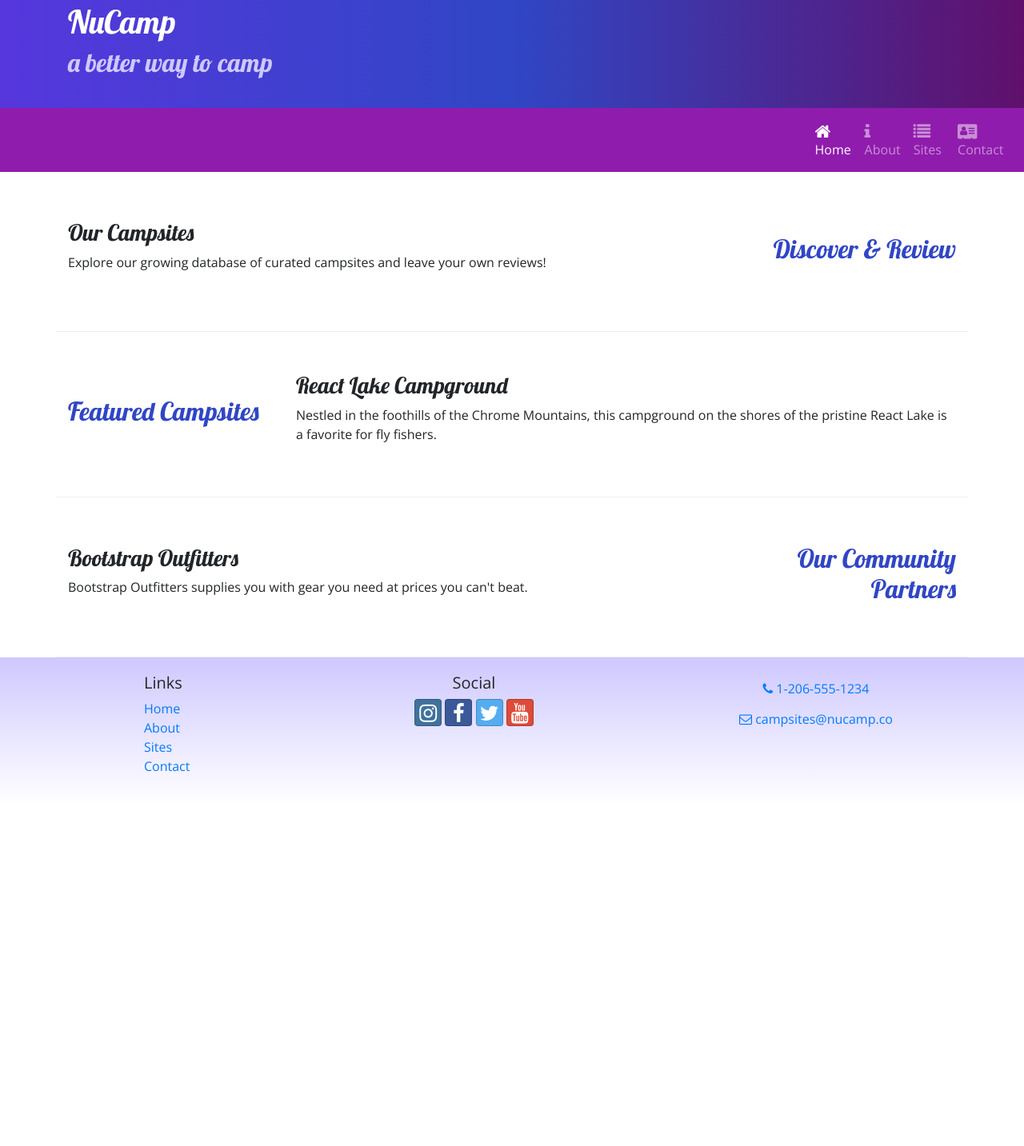
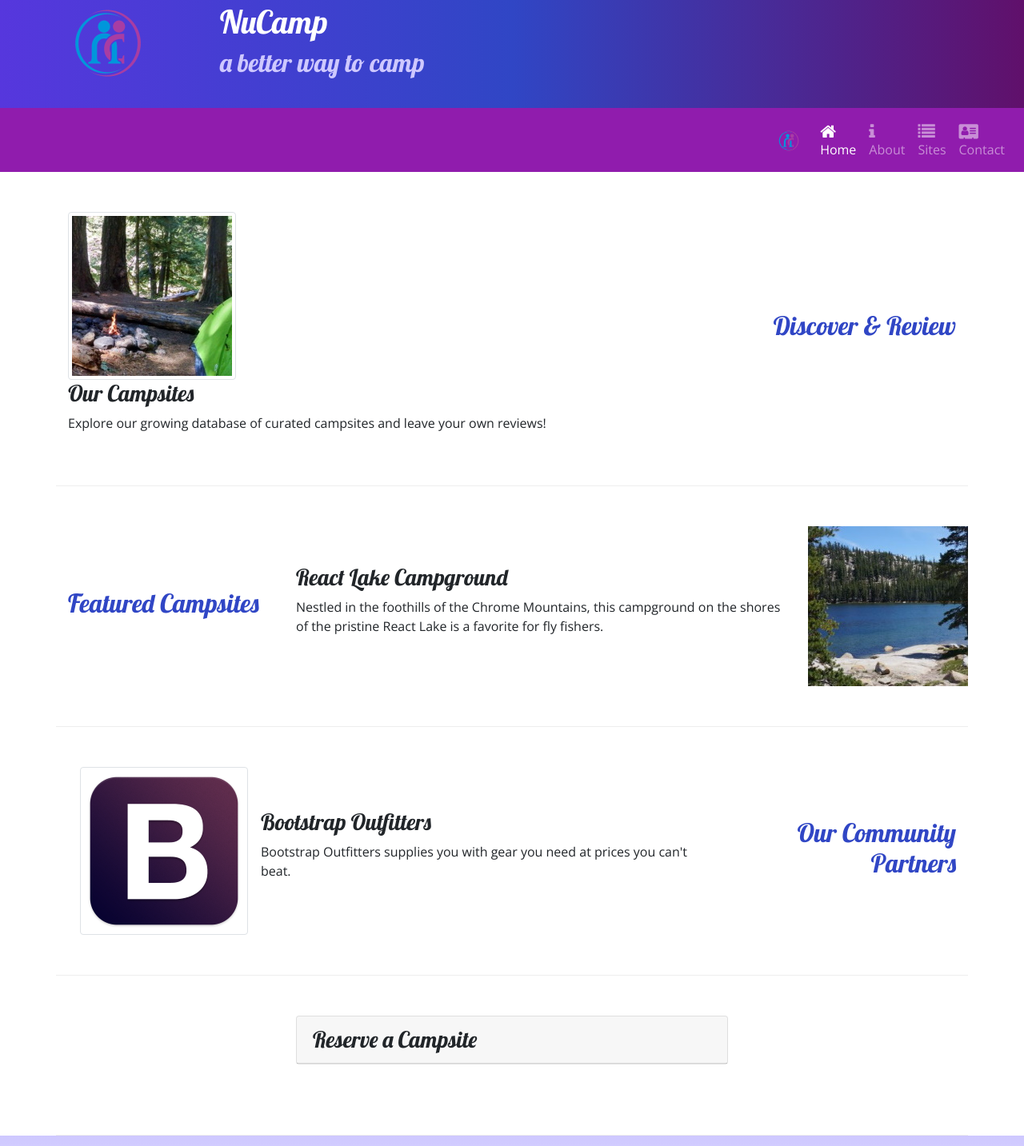
Before and after one commit to josiemensch/nucampsite, a website: page index.html in a window 1280 px wide. Shown: the part 27-1460 px from the top of the page at 80% size. Before the commit the page ends 1033 px from the top, so only its background shows below. Drawn offline with nearby package versions, Linux system fonts and the light colour scheme.

Commit message:
tables & cards

```diff
--- a/index.html
+++ b/index.html
@@ -21,9 +21,13 @@
     <header class="jumbotron jumbotron-fluid">
         <div class="container">
             <div class="row">
+                <div class="col-4 col-sm-3 col-md-2 align-self-center">
+                    <img src="img/logo.png" class="img-fluid" />
+                </div>
                 <div class="col">
                     <h1>NuCamp</h1>
                     <h2>a better way to camp</h2>
+
                 </div>
             </div>
         </div>
@@ -31,7 +35,9 @@
 
 <nav class="navbar navbar-expand-sm navbar-dark sticky-top">
     <div class="container"></div>
-        <button class="navbar-toggler ml-auto" type="button" data-toggle="collapse"
+    <a class="navbar-brand" href="index.html"><img src="img/logo.png" height="30" width="30" /></a>
+            <button class="navbar-toggler" type="button" data-toggle="collapse" data-target="#nucampNavbar">
+        <button class="navbar-toggler"  type="button" data-toggle="collapse"
         data-target="#nucampNavbar">
         <span class="navbar-toggler-icon"></span>
         </button>
@@ -56,8 +62,11 @@
             </div>
 
             <div class="col">
-                <h3>Our Campsites</h3>
-                <p class="d-none d-sm-block">Explore our growing database of curated campsites and leave your own reviews!</p>
+                <img class="d-flex mr-3 img-thumbnail" src="img/breadcrumb-trail-thumb.jpg" alt="Breadcrumb Trail" />
+                <div class="media-body align-self-center">
+                    <h3>Our Campsites</h3>
+                    <p class="d-none d-sm-block">Explore our growing database of curated campsites and leave your own reviews!</p>
+                </div>
             </div>
         </div>
         <div class="row row-content align-items-center">
@@ -66,9 +75,17 @@
             </div>
 
             <div class="col">
-                <h3>React Lake Campground</h3>
-                <p class="d-none d-sm-block">Nestled in the foothills of the Chrome Mountains, this campground on the shores of the pristine React Lake is a favorite for fly fishers.</p>
+                <div class="media">
+                    <div class="media-body align-self-center">
+                        <h3>React Lake Campground</h3>
+                        <p class="d-none d-sm-block">Nestled in the foothills of the Chrome Mountains,
+                            this campground on the shores of the pristine
+                            React Lake is a favorite for fly fishers.
+                        </p>
+                    </div>
+                </div>
             </div>
+             <img class="d-flex ml-3 img-thumb-nail" src="img/react-lake-thumb.jpg" alt="React Lake" />
         </div>
         <div class="row row-content align-items-center">
             <div class="col-sm-4 order-sm-last col-md-3">
@@ -76,10 +93,28 @@
             </div>
 
             <div class="col">
-                <h3>Bootstrap Outfitters</h3>
-                <p class="d-none d-sm-block">Bootstrap Outfitters supplies you with gear you need at prices you can't beat.</p>
+                <div class="col">
+                    <div class="media">
+                        <img class="d-flex mr-3 img-thumbnail" src="img/bootstrap-thumb.png" alt="Bootstrap Outfitters" />
+                        <div class="media-body align-self-center">
+                            <h3>Bootstrap Outfitters</h3>
+                            <p class="d-none d-sm-block">Bootstrap Outfitters supplies you with gear you need at prices you can't beat.</p>
+                        </div>
+                    </div>
+                </div>
             </div>
         </div>
+        <div class="row row-content">
+            <div class="col-sm-6 mx-auto">
+                <div class="card">
+                    <h3 class="card-header">
+                        Reserve a Campsite </h3>
+                </div>
+
+
+            </div>
+        </div>
+
     </div>
     <footer class="site-footer" >
         <div class="container">
```
Also changed, not shown: aboutus.html (+9 -4 lines), contactus.html (+8 -3 lines), img/bootstrap-thumb.png (added), img/breadcrumb-trail-thumb.jpg (added), img/breadcrumb-trail.jpg (added), img/chrome-river-thumb.jpg (added), img/chrome-river.jpg (added), img/logo.png (added), img/react-lake-thumb.jpg (added), img/react-lake.jpg (added), 1 other file.
